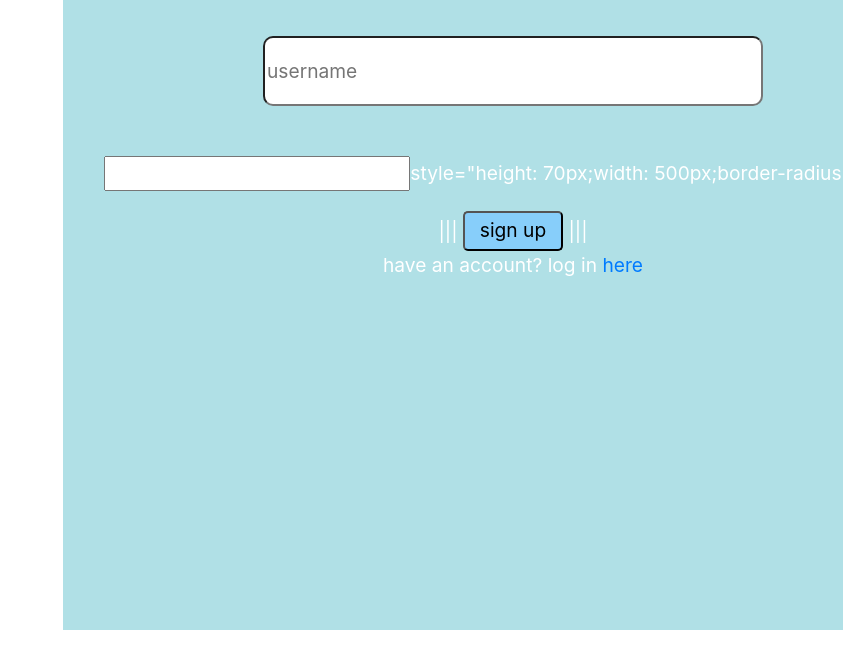
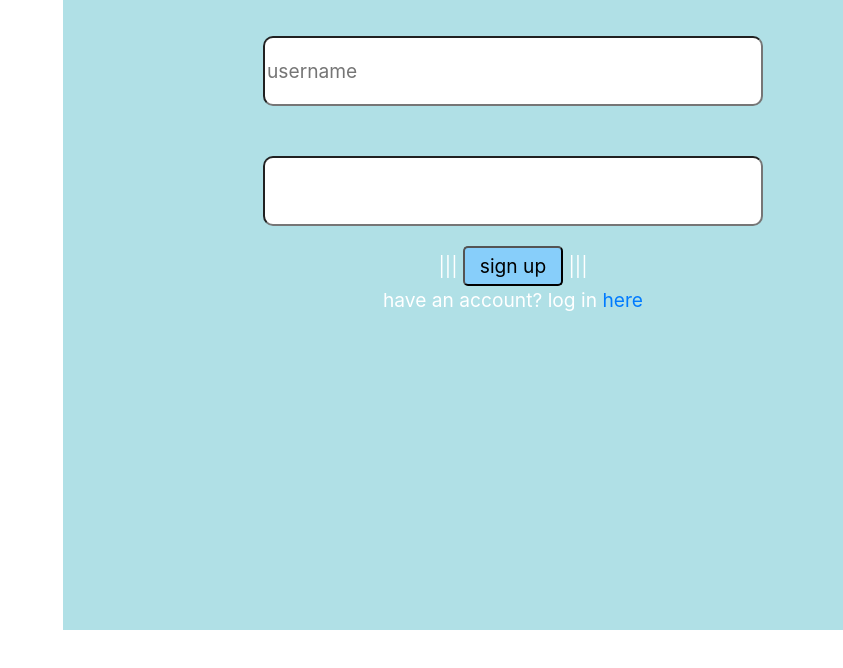
Before and after one commit to LabbyMaple/labbymaple.github.io, a website: page cookieClicker/signup.html in a window 1280 px wide. Shown: the part 110-778 px from the top of the page, without its empty margins (437-1280 px from the left). Drawn offline with nearby package versions, Linux system fonts and the light colour scheme.

Commit message:
hix3
hix3

```diff
--- a/cookieClicker/signup.html
+++ b/cookieClicker/signup.html
@@ -10,7 +10,7 @@
 <body>
     <div style="margin-left: 500px; margin-top: 40px; height: 700px;width: 900px;background-color:powderblue;text-align: center;color: white;font-size: larger;"><h1>sign up</h1>
         <input type="text" placeholder="username" style="height: 70px;width: 500px;margin: 50px;border-radius: 10px;">
-        <input type="password" id="pass" name="password" minlength="8" required />style="height: 70px;width: 500px;border-radius: 10px;">
+        <input type="password" id="pass" name="password" minlength="8" required style="height: 70px;width: 500px;border-radius: 10px;"/>
         <div>|||
         <a href="cookieclicker.html">
             <button style="background-color:lightskyblue;height: 40px;width: 100px;border-radius: 5px;margin-top: 20px;">sign up</button>
```
